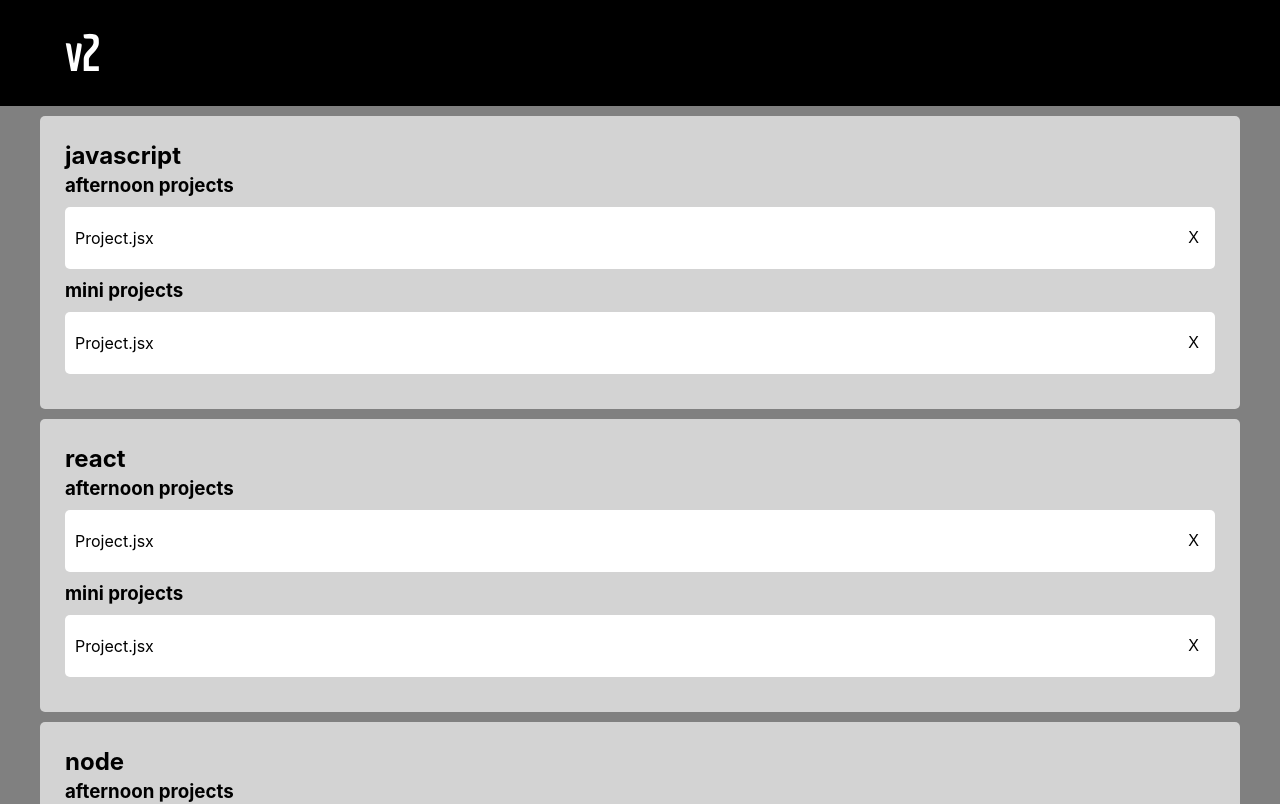
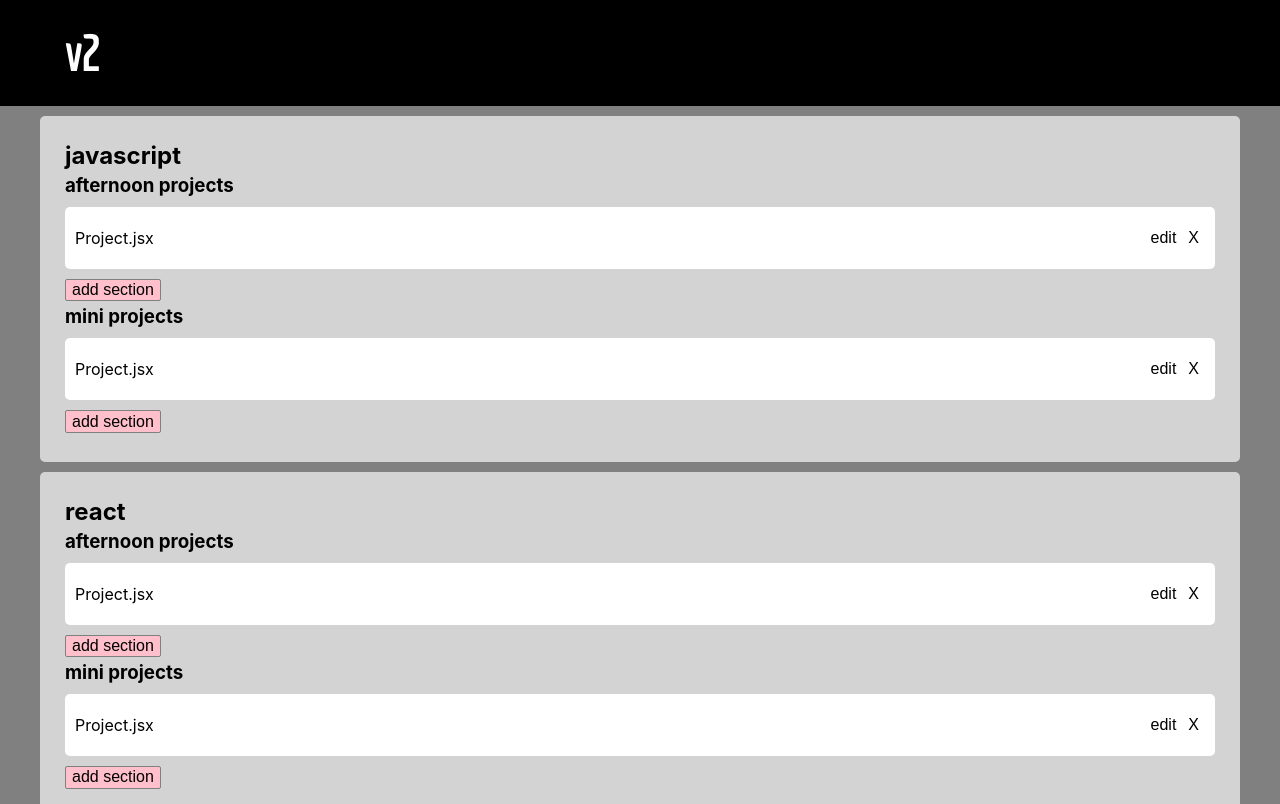
Before and after one commit to fdavison-v2/v2-checklist, a React (Create React App) app: page / in a window 1280 px wide. Shown: the top 804 px of the page. Built offline with nearby package versions, Linux system fonts and the light colour scheme.

Commit message:
add section button

```diff
--- a/src/App.css
+++ b/src/App.css
@@ -67,10 +67,20 @@
   align-items: center;
 }
 
+.project-buttons {
+  display: flex;
+}
+
 /* buttons */
-button {
+button{
   height: 1.4rem;
   font-size: 1rem;
+  border-radius: 2px;
+  background: pink;
+  border: 1px solid gray;
+}
+
+.project-buttons button {
   display: flex;
   align-items: center;
   background: none;
@@ -79,5 +89,5 @@
 }
 
 button:hover {
-  font-weight: 900;
+  font-weight: 700;
 }
--- a/src/components/Project.jsx
+++ b/src/components/Project.jsx
@@ -1,19 +1,23 @@
 import React from 'react'
 
-export default class Project extends React.Component{
-    constructor(){
+export default class Project extends React.Component {
+    constructor() {
         super()
 
         this.state = {
 
         }
     }
-    render(){
-        return(
+    render() {
+        return (
             <div className="project">
 
-            <p>Project.jsx</p>
-            <button>X</button>
+                <p>Project.jsx</p>
+
+                <div className="project-buttons">
+                    <button>edit</button>
+                    <button>X</button>
+                </div>
 
             </div>
         )
--- a/src/components/Section.jsx
+++ b/src/components/Section.jsx
@@ -10,14 +10,25 @@
             projects : []
         }
     }
+
+
+
+
+
     render(){
-        const {section} = this.props
+        const {section, addSection} = this.props
         return(
             <section>
 
             <h3>{section}</h3>
                 <Project />
 
+
+            {/* ADD SECTION BUTTON */}
+            <button
+            onClick={()=>addSection()}
+            >add section</button>
+
             </section>
         )
     }
--- a/src/components/Topic.jsx
+++ b/src/components/Topic.jsx
@@ -9,7 +9,21 @@
             sections: ['afternoon projects', 'mini projects'],
             title: ''
         }
+        this.addSection = this.addSection.bind(this)
     }
+
+    addSection(){
+        this.state.sections.push('fred')
+        this.updateSections()
+    }
+
+    updateSections(){
+        this.setState({
+            sections: this.state.sections
+        })
+    }
+
+
     render() {
         const {topic} = this.props
         return (
@@ -25,9 +39,12 @@
                     <Section
                     key={el.id}
                     section={el}
+                    addSection = {this.addSection}
                     />
 
                 ))}
+
+
 
             </div>
         )
```
